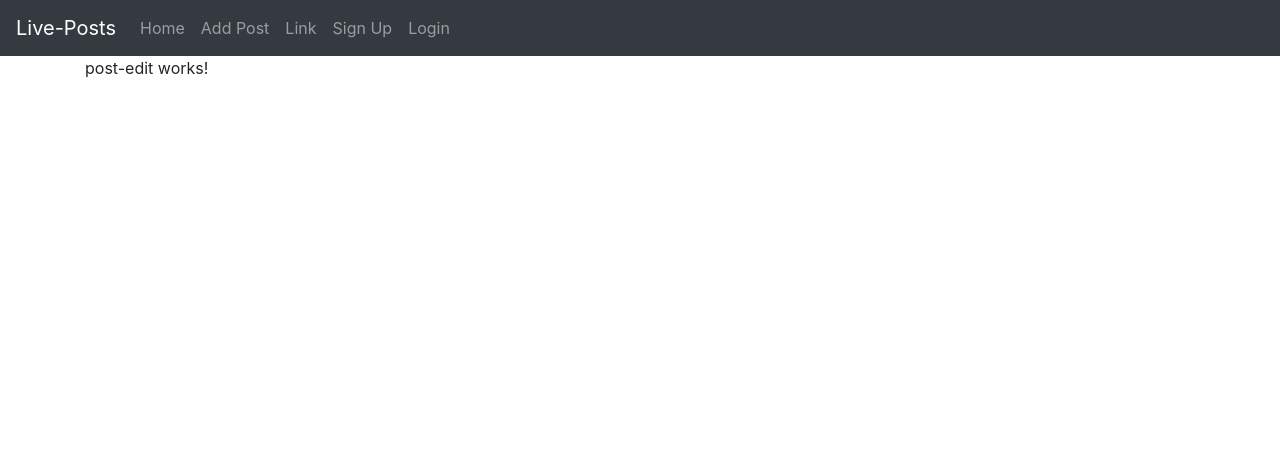
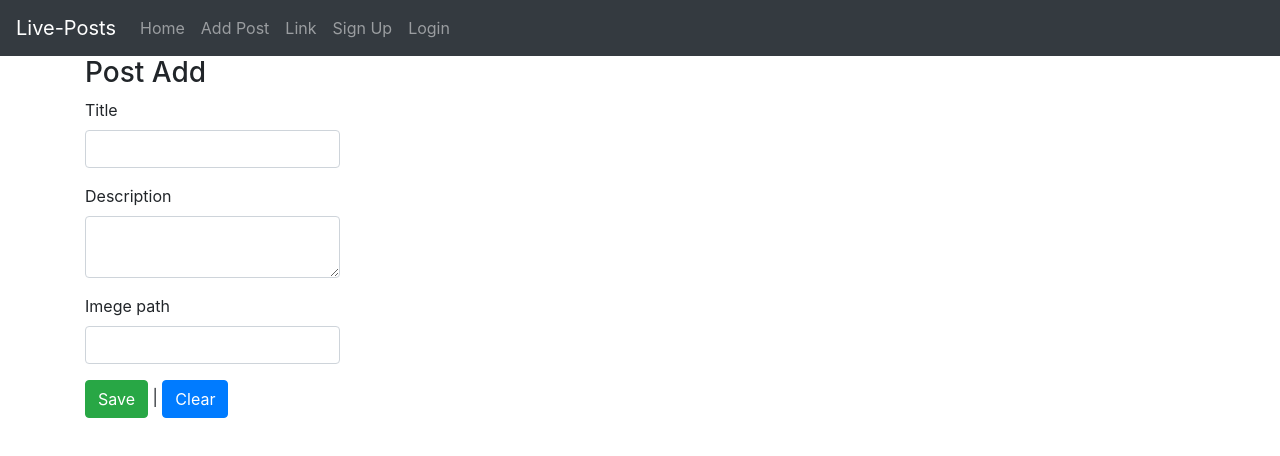
Before and after one commit to ouyachouyouness/Projet_Angular, an Angular app: page /post-add in a window 1280 px wide. Shown: the top 456 px of the page. Built offline with nearby package versions, Linux system fonts and the light colour scheme.

Commit message:
Edit post form

```diff
--- a/src/app/app.module.ts
+++ b/src/app/app.module.ts
@@ -10,6 +10,11 @@ import { AuthComponent } from './auth/auth.component';
 import { RouterModule, Routes } from '@angular/router';
 
 const routes: Routes = [
+  {
+    path: '',
+    redirectTo: '/post-list',
+    pathMatch: 'full'
+  },
   {
     path: 'post-list',
     component: PostListComponent
--- a/src/app/header/header.component.html
+++ b/src/app/header/header.component.html
@@ -1,6 +1,6 @@
 <nav class="navbar navbar-expand-md bg-dark navbar-dark">
-    <a class="navbar-brand" routerLink="/post-list">Live-Posts</a>
-    <button class=" navbar-toggler" type="button" data-toggle="collapse" data-target="#collapsibleNavbar">
+    <a class="navbar-brand" href="#">Live-Posts</a>
+    <button class="navbar-toggler" type="button" data-toggle="collapse" data-target="#collapsibleNavbar">
         <span class="navbar-toggler-icon"></span>
         <span class="navbar-toggler-icon"></span>
         <span class="navbar-toggler-icon"></span>
@@ -23,7 +23,7 @@
                 <a class=" nav-link" routerLink="/auth">Sign Up</a>
             </li>
             <li class="nav-item">
-                <a class="nav-link" routerLink="/auth">Login</a>
+                <a class="nav-link" routerLink="/post-list">Login</a>
             </li>
         </ul>
 
--- a/src/app/post-edit/post-edit.component.html
+++ b/src/app/post-edit/post-edit.component.html
@@ -1 +1,23 @@
-<p>post-edit works!</p>
+<div class="row">
+    <div class="col-md-6 mx-9">
+        <h3>Post Add </h3>
+        <form>
+            <div class="form-group">
+                <label>Title</label>
+                <input class="form-control" type="text">
+            </div>
+            <div class="form-group">
+                <label>Description</label>
+                <textarea class="form-control" type="text"></textarea>
+            </div>
+            <div class="form-group">
+                <label>Imege path</label>
+                <input class="form-control" type="text">
+            </div>
+
+            <button class="btn btn-success" type="submit">Save</button> |
+            <button class="btn btn-primary" type="reset">Clear</button>
+
+        </form>
+    </div>
+</div>
```
